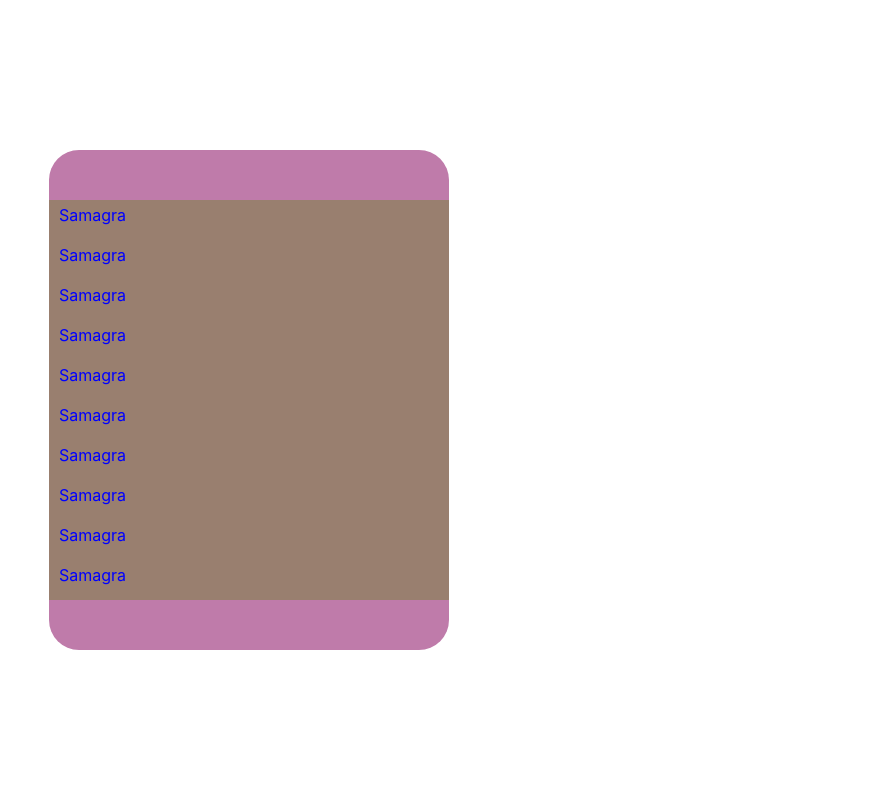
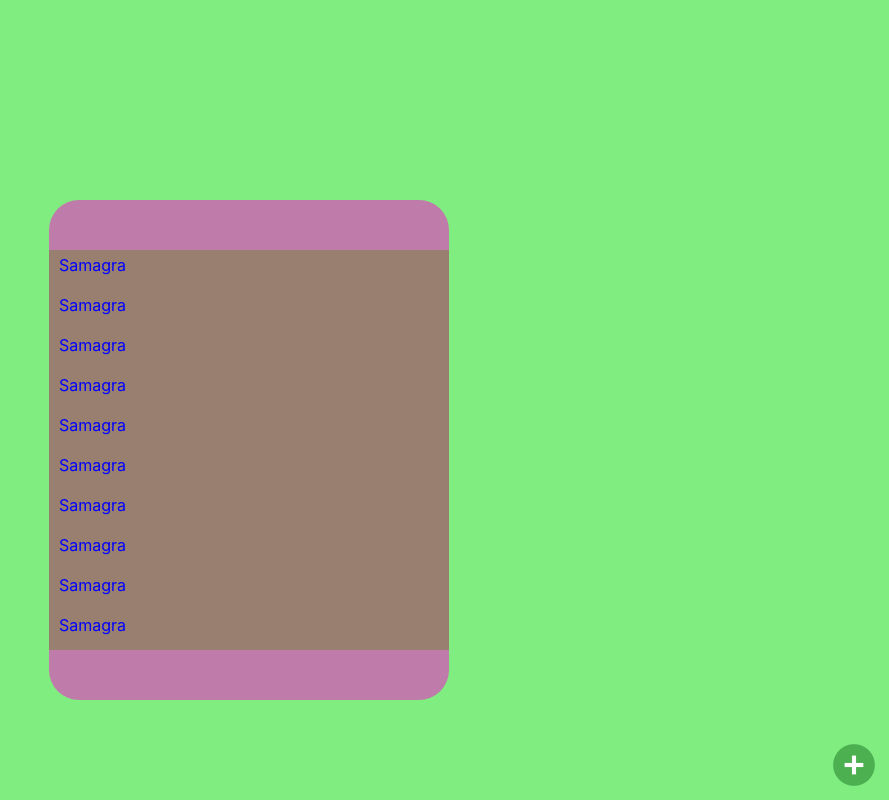
Before and after one commit to samagragupta/To-Do-app, a React (Create React App) app: page / in a window 1280 px wide. Shown: the whole page, without its empty margins (391-1280 px from the left). Built offline with nearby package versions, Linux system fonts and the light colour scheme.

Commit message:
Added add ToDO list model

```diff
--- a/src/App.js
+++ b/src/App.js
@@ -1,12 +1,14 @@
 import React, { Component } from 'react';
 import './App.css';
 import Box from './Components/Box';
+import Add from './Components/Add';
 
 class App extends Component {
   render() {
     return (
       <div className="App">
         <Box />
+        <Add />
       </div>
     );
   }
--- /dev/null
+++ b/src/Components/Add.css
@@ -0,0 +1,10 @@
+.add {
+    height: 30px;
+    width: 30px;
+}
+
+.addicon {
+    position: fixed;
+    bottom: 10px;
+    right: 10px;
+}
--- /dev/null
+++ b/src/Components/Add.js
@@ -0,0 +1,40 @@
+import React, { Component } from 'react';
+import './Add.css'
+import Addicon from './add.png';
+import AddModal from './AddModal';
+
+class Add extends Component {
+
+    state = {
+        display : false
+    }
+
+    displayModalHandler = () => {
+        var displayValue = !this.state.display;
+        this.setState ({
+            display : displayValue
+        })
+    }
+
+    render () {
+
+        var style = {
+            display: 'none',
+        }
+
+        if (this.state.display){
+            style.display = 'block';
+        }
+
+        return (
+            <div className="add">
+                <img src={Addicon} className="addicon"  onClick={this.displayModalHandler} alt="add" />
+                <div style={style}>
+                    <AddModal />
+                </div>
+            </div>
+        );
+    }
+}
+
+export default Add;
--- /dev/null
+++ b/src/Components/AddModal.css
@@ -0,0 +1,26 @@
+.addmodal {
+    width: 343px;
+    height: 105px;
+    position: absolute;
+    margin: auto;
+    right: 0px;
+    top: 8%;
+    left: 0px;
+    background-color: aqua;
+    border-radius: 30px;
+}
+
+.head {
+    display: block;
+    font-size: 20px;
+    color: green;
+}
+
+.text {
+    margin-top: 10px;
+}
+
+.addbutton {
+    display: block;
+    margin: 10px auto;
+}
--- /dev/null
+++ b/src/Components/AddModal.js
@@ -0,0 +1,16 @@
+import React, { Component } from 'react';
+import './AddModal.css';
+
+class AddModal extends Component {
+    render () {
+        return (
+            <div className="addmodal">
+                <label className="head">Add my ToDo</label>
+                <input type ="text" className="text" />
+                <button type="submit" className="addbutton">Add the task</button>
+            </div>
+        );
+    }
+}
+
+export default AddModal;
--- a/src/Components/Box.css
+++ b/src/Components/Box.css
@@ -6,7 +6,7 @@
     margin: auto;
     position: absolute;
     left: 0;
-    top: 0;
+    top: 100px;
     right: 0;
     bottom: 0;
     border-radius: 30px;
--- a/src/index.css
+++ b/src/index.css
@@ -6,6 +6,7 @@ body {
     sans-serif;
   -webkit-font-smoothing: antialiased;
   -moz-osx-font-smoothing: grayscale;
+  background-color: #80ED80;
 }
 
 code {
```
Also changed, not shown: src/Components/add.png (added).
